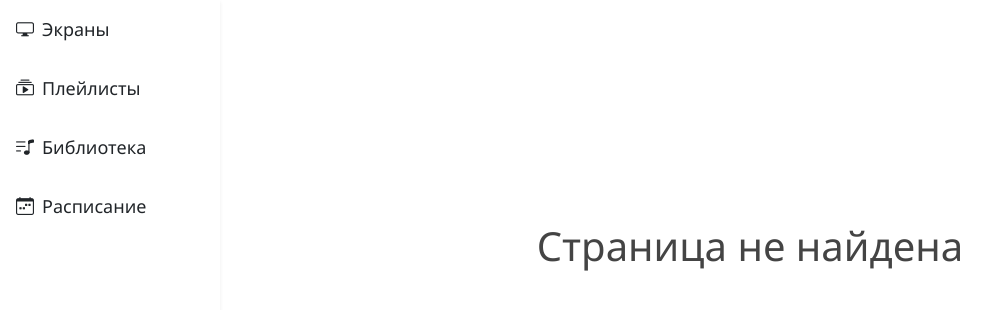
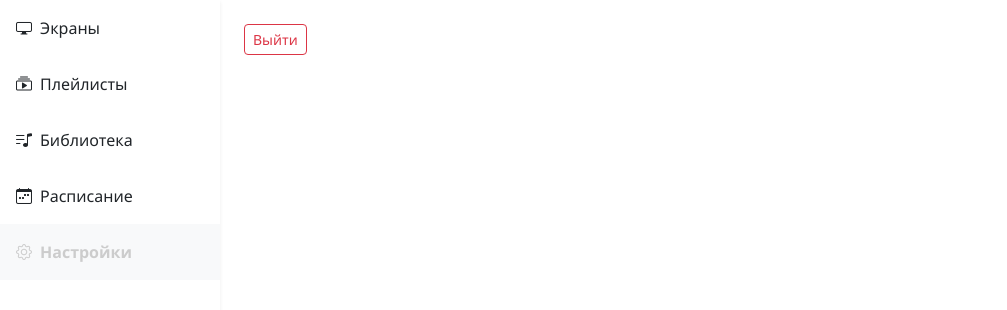
Before and after one commit to Nallsa/screonAdminJs, a Next.js app: page /settings in a window 1280 px wide. Before the commit this address had no page. Shown: the top 310 px of the page, without its empty margins (0-1007 px from the left). Built offline with nearby package versions, Linux system fonts and the light colour scheme.

Commit message:
авторизация

```diff
--- a/app/auth/login/page.tsx
+++ b/app/auth/login/page.tsx
@@ -16,7 +16,7 @@ export default function LoginPage() {
     const [emailError, setEmailError] = useState<string | null>(null)
     const [passError, setPassError] = useState<string | null>(null)
 
-    // если уже залогинены — редирект
+
     useEffect(() => {
         if (isAuth) router.push('/screens')
     }, [isAuth, router])
--- a/app/components/Sidebar.tsx
+++ b/app/components/Sidebar.tsx
@@ -7,9 +7,15 @@ const navItems = [
     {href: "/playlists", label: "Плейлисты", icon: "bi bi-collection-play"},
     {href: "/library", label: "Библиотека", icon: "bi bi-music-note-list"},
     {href: "/schedule", label: "Расписание", icon: "bi bi-calendar-week"},
+    {href: "/settings", label: "Настройки", icon: "bi bi-gear"},
+
 ];
 const Sidebar = () => {
     const pathname = usePathname();
+
+    if (pathname.startsWith('/auth')) {
+        return null
+    }
 
     return (
         <div className="d-flex flex-column bg-white shadow-sm" style={{width: 220, height: '100vh', position: 'fixed'}}>
--- /dev/null
+++ b/app/settings/page.tsx
@@ -0,0 +1,25 @@
+'use client'
+
+import React, {useEffect, useState} from 'react'
+import {Button} from 'react-bootstrap'
+
+import {useAuthStore} from "@/app/store/authStore";
+import {useRouter} from "next/navigation";
+
+export default function SettingsPage() {
+    const router = useRouter()
+    const signOut = useAuthStore(s => s.signOut)
+
+    const handleLogout = () => {
+        signOut()           // очищаем стор и localStorage
+        router.push('/auth/login')  // перенаправляем на страницу входа
+    }
+
+    return (
+        <div className="p-4">
+            <Button size="sm" variant="outline-danger" onClick={handleLogout}>
+                Выйти
+            </Button>
+        </div>
+    )
+}
--- a/app/store/authStore.ts
+++ b/app/store/authStore.ts
@@ -32,12 +32,12 @@ export const useAuthStore = create<AuthState>((set, get) => ({
     loading: false,
     error: null,
 
-    // Вход
+
     signIn: async (email, password) => {
         set({loading: true, error: null})
         try {
             const SERVER = process.env.NEXT_PUBLIC_SERVER_URL
-            const res = await axios.post(`${SERVER}/auth/login`, {email, password})
+            const res = await axios.post(`${SERVER}auth/login`, {email, password})
             const {accessToken, refreshToken, userId} = res.data
             // сохраняем
             localStorage.setItem('accessToken', accessToken)
@@ -59,12 +59,12 @@ export const useAuthStore = create<AuthState>((set, get) => ({
         }
     },
 
-    // Регистрация
+
     signUp: async (username, phone, password, email) => {
         set({loading: true, error: null})
         try {
             const SERVER = process.env.NEXT_PUBLIC_SERVER_URL
-            const res = await axios.post(`${SERVER}/auth/register`, {
+            const res = await axios.post(`${SERVER}auth/register`, {
                 name: username,
                 phone: phone.replace(/^\+/, ''),
                 password,
@@ -90,7 +90,7 @@ export const useAuthStore = create<AuthState>((set, get) => ({
         }
     },
 
-    // Выход
+
     signOut: () => {
         localStorage.removeItem('accessToken')
         localStorage.removeItem('refreshToken')
@@ -104,14 +104,14 @@ export const useAuthStore = create<AuthState>((set, get) => ({
         })
     },
 
-    // Проверка refresh-токена
+
     checkToken: async () => {
         set({loading: true, error: null})
         try {
-            const SERVER = process.env.NEXT_PUBLIC_SERVER_URL
+            const SERVER = process.env.NEXT_PUBLIC_SERVER_URL!
             const token = localStorage.getItem('refreshToken')
             if (!token) throw new Error('no token')
-            const res = await axios.post(`${SERVER}/auth/validate-refresh-token`, {
+            const res = await axios.post(`${SERVER}auth/validate-refresh-token`, {
                 refreshToken: token,
             })
             const ok = res.data.valid === true
```
Also changed, not shown: app/page.tsx (+1 -9 lines).
